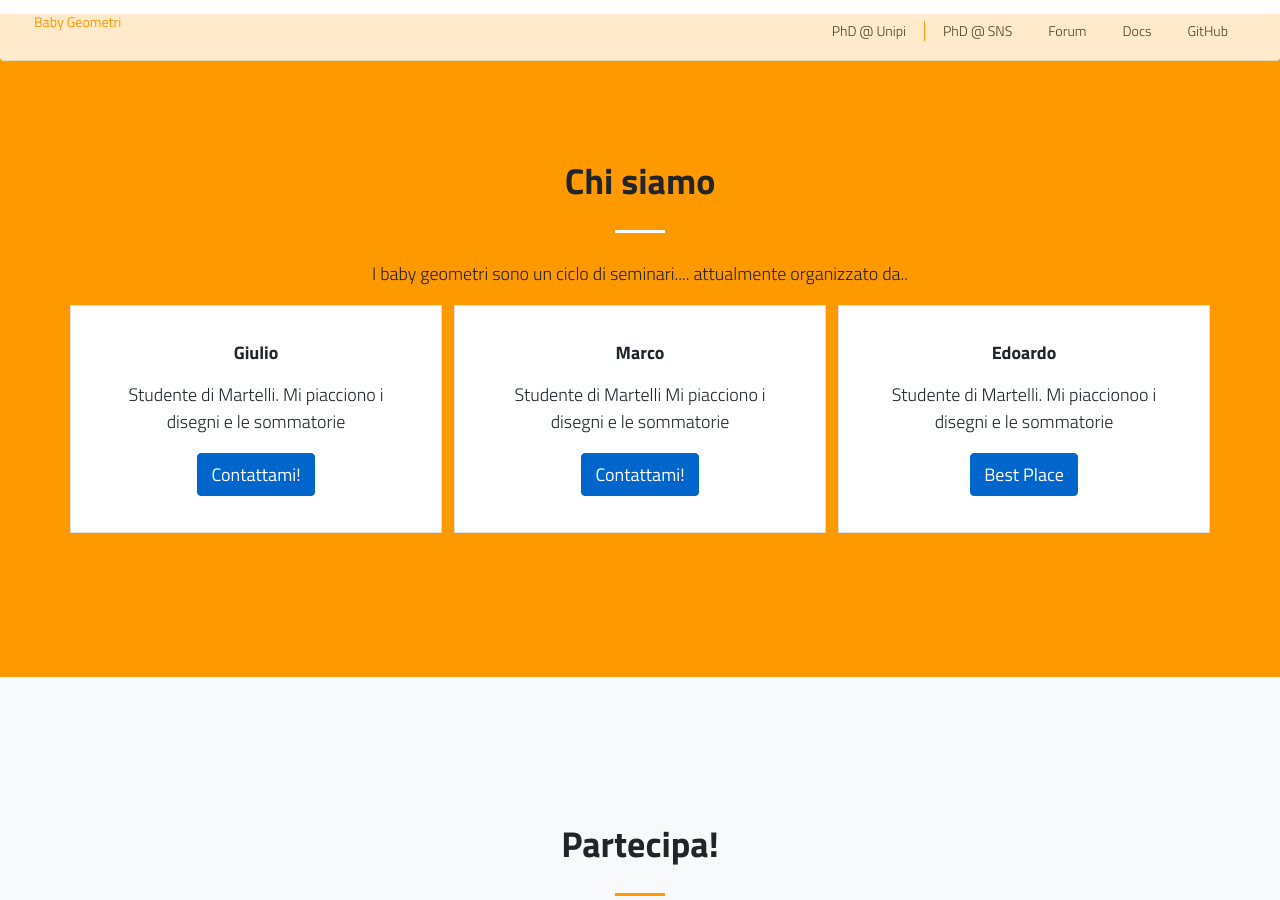
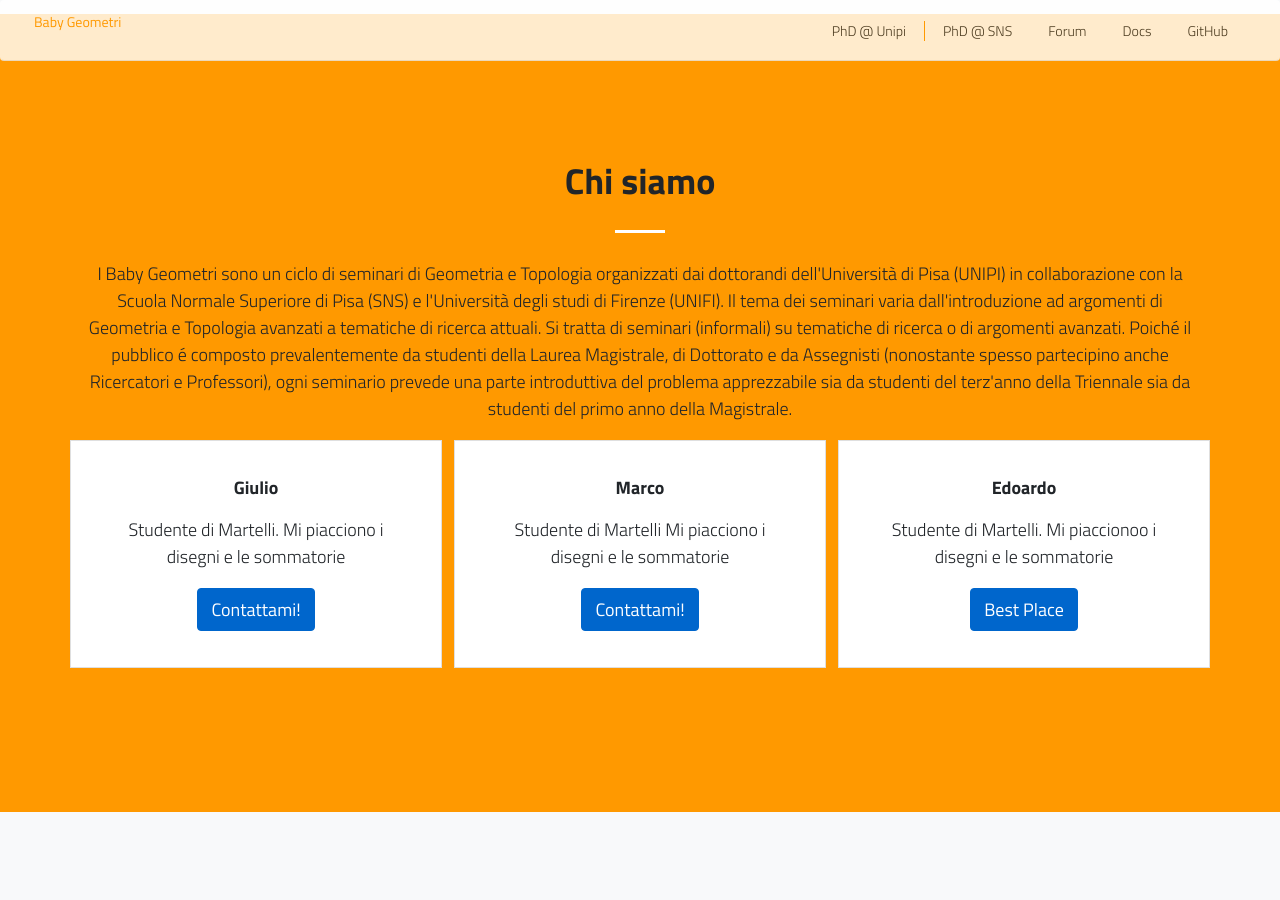
Before and after one commit to baby-geometri/baby-geometri.github.io, a Jekyll site: the page built from index.md, in a window 1280 px wide and 900 px high, scrolled down 2587 px. Built offline with Jekyll 4.4.1, drawn with Linux system fonts in a browser that asks for light colours; nearby versions of some CDN libraries.

Commit message:
Update content.yaml

```diff
--- a/_data/content.yaml
+++ b/_data/content.yaml
@@ -15,7 +15,14 @@ whitepaper:
 
 chisiamo:
   title: "Chi siamo"
-  text: "<p> I baby geometri sono un ciclo di seminari.... attualmente organizzato da.. </p>"
+  text: "<p> I Baby Geometri sono un ciclo di seminari di Geometria e Topologia organizzati dai dottorandi
+  dell'Università di Pisa (UNIPI) in collaborazione con la Scuola Normale Superiore di Pisa (SNS) e
+  l'Università degli studi di Firenze (UNIFI). Il tema dei seminari varia dall'introduzione ad argomenti di
+  Geometria e Topologia avanzati a tematiche di ricerca attuali. Si tratta di seminari (informali) su tematiche
+  di ricerca o di argomenti avanzati. Poiché il pubblico é composto prevalentemente da studenti della Laurea Magistrale,
+  di Dottorato e da Assegnisti (nonostante spesso partecipino anche Ricercatori e Professori), ogni seminario prevede
+  una parte introduttiva del problema apprezzabile sia da studenti del terz'anno della Triennale sia da studenti del
+  primo anno della Magistrale. </p>"
   people:
     - point: "Giulio"
     - point: "Marco"
```
